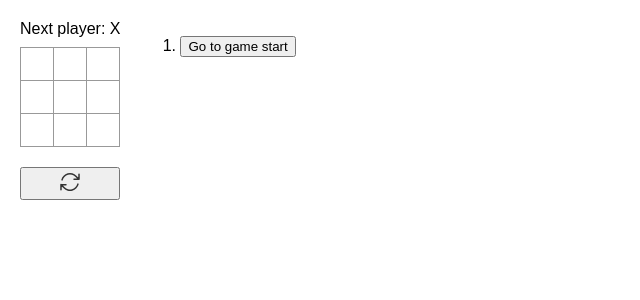
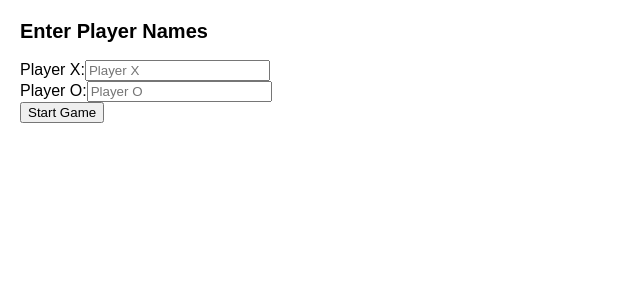
Before and after one commit to AlexeyArsentyev/TicTacToe, a React (Create React App) app: page / in a window 1280 px wide. Shown: the top 300 px of the page, without its empty margins (0-640 px from the left). Built offline with nearby package versions, Linux system fonts and the light colour scheme.

Commit message:
change let players choose custom names

```diff
--- a/src/App.tsx
+++ b/src/App.tsx
@@ -2,18 +2,20 @@ import React, { useState } from 'react';
 import Board from './Board.tsx';
 import { SquaresArray } from './types';
 import restartIcon from './icons/restartIcon.svg';
-
+import PlayerForm from './PlayerForm.tsx';
 export default function App(): React.ReactElement {
   const [xIsNext, setXIsNext] = useState<boolean>(true);
   const [history, setHistory] = useState<SquaresArray[]>([Array(9).fill(null)]);
   const [currentMove, setCurrentMove] = useState<number>(0);
   const [gameStared, setGameStared] = useState(false);
+
+  // Players are still named playerX and playerO for conveniece, even though they will have different names.
+  const [playerXName, setPlayerXName] = useState<string>('');
+  const [playerOName, setPlayerOName] = useState<string>('');
+
   const currentSquares: SquaresArray = history[currentMove];
 
   function handlePlay(nextSquares: SquaresArray): void {
-    if (currentMove === 0 && !gameStared) {
-      setGameStared(true);
-    }
     const nextHistory = [...history.slice(0, currentMove + 1), nextSquares];
     setHistory(nextHistory);
     setCurrentMove(nextHistory.length - 1);
@@ -26,12 +28,17 @@ export default function App(): React.ReactElement {
   }
 
   function handleRestart() {
-    jumpTo(0);
+    // Resetting gameStarted will show the form again
     setGameStared(false);
-
     setHistory([Array(9).fill(null)]);
     setCurrentMove(0);
     setXIsNext(true);
+  }
+
+  function handleNamesSet(nameX: string, nameO: string): void {
+    setPlayerXName(nameX);
+    setPlayerOName(nameO);
+    setGameStared(true);
   }
 
   const moves = history.map((squares, move) => {
@@ -50,9 +57,23 @@ export default function App(): React.ReactElement {
 
   return (
     <div className="game">
+      {!gameStared ? (
+        <PlayerForm
+          playerXName={playerXName}
+          playerOName={playerOName}
+          onNamesSet={handleNamesSet}
+        />
+      ) : (
+        <>
           <div className="game-content">
             <div className="game-board">
-          <Board xIsNext={xIsNext} squares={currentSquares} onPlay={handlePlay} />
+              <Board
+                xIsNext={xIsNext}
+                squares={currentSquares}
+                onPlay={handlePlay}
+                playerXName={playerXName}
+                playerOName={playerOName}
+              />
             </div>
             <button onClick={handleRestart}>
               <img src={restartIcon} alt="restart-icon" />
@@ -61,6 +82,8 @@ export default function App(): React.ReactElement {
           <div className="game-info">
             <ol>{moves}</ol>
           </div>
+        </>
+      )}
     </div>
   );
 }
--- a/src/Board.tsx
+++ b/src/Board.tsx
@@ -7,9 +7,17 @@ interface BoardProps {
   xIsNext: boolean;
   squares: SquaresArray;
   onPlay: (nextSquares: SquaresArray) => void;
+  playerXName: string;
+  playerOName: string;
 }
 
-export default function Board({ xIsNext, squares, onPlay }: BoardProps): React.ReactElement {
+export default function Board({
+  xIsNext,
+  squares,
+  onPlay,
+  playerXName,
+  playerOName,
+}: BoardProps): React.ReactElement {
   function handleClick(i: number): void {
     if (calculateWinner(squares) || squares[i]) {
       return;
@@ -23,12 +31,17 @@ export default function Board({ xIsNext, squares, onPlay }: BoardProps): React.R
     onPlay(nextSquares);
   }
 
-  const winner = calculateWinner(squares);
+  const winner =
+    calculateWinner(squares) === 'X'
+      ? playerXName
+      : calculateWinner(squares) === 'O'
+      ? playerOName
+      : null;
   let status: string;
   if (winner) {
     status = 'Winner: ' + winner;
   } else {
-    status = 'Next player: ' + (xIsNext ? 'X' : 'O');
+    status = 'Next player: ' + (xIsNext ? playerXName : playerOName);
   }
 
   return (
--- /dev/null
+++ b/src/PlayerForm.tsx
@@ -0,0 +1,48 @@
+import React, { useState } from 'react';
+
+interface PlayerFormProps {
+  playerXName: string;
+  playerOName: string;
+  onNamesSet: (nameX: string, nameO: string) => void;
+}
+
+export default function PlayerForm({
+  playerXName,
+  playerOName,
+  onNamesSet,
+}: PlayerFormProps): React.ReactElement {
+  const [nameX, setNameX] = useState<string>(playerXName);
+  const [nameO, setNameO] = useState<string>(playerOName);
+
+  const handleSubmit = (event: React.FormEvent<HTMLFormElement>) => {
+    event.preventDefault();
+    onNamesSet(nameX || 'Player X', nameO || 'Player O'); // Use default if empty
+  };
+
+  return (
+    <form onSubmit={handleSubmit} className="player-form">
+      <h2>Enter Player Names</h2>
+      <div>
+        <label htmlFor="playerX">Player X:</label>
+        <input
+          type="text"
+          id="playerX"
+          value={nameX}
+          onChange={(e) => setNameX(e.target.value)}
+          placeholder="Player X"
+        />
+      </div>
+      <div>
+        <label htmlFor="playerO">Player O:</label>
+        <input
+          type="text"
+          id="playerO"
+          value={nameO}
+          onChange={(e) => setNameO(e.target.value)}
+          placeholder="Player O"
+        />
+      </div>
+      <button type="submit">Start Game</button>
+    </form>
+  );
+}
--- a/src/types.ts
+++ b/src/types.ts
@@ -1,3 +1,2 @@
 export type SquareValue = 'X' | 'O' | null;
 export type SquaresArray = SquareValue[];
-export type ImageExtension = 'png' | 'svg' | 'jpg' | 'jpeg' | 'gif' | 'webp';
```
Lines whose indentation alone changed are shown as unchanged.
